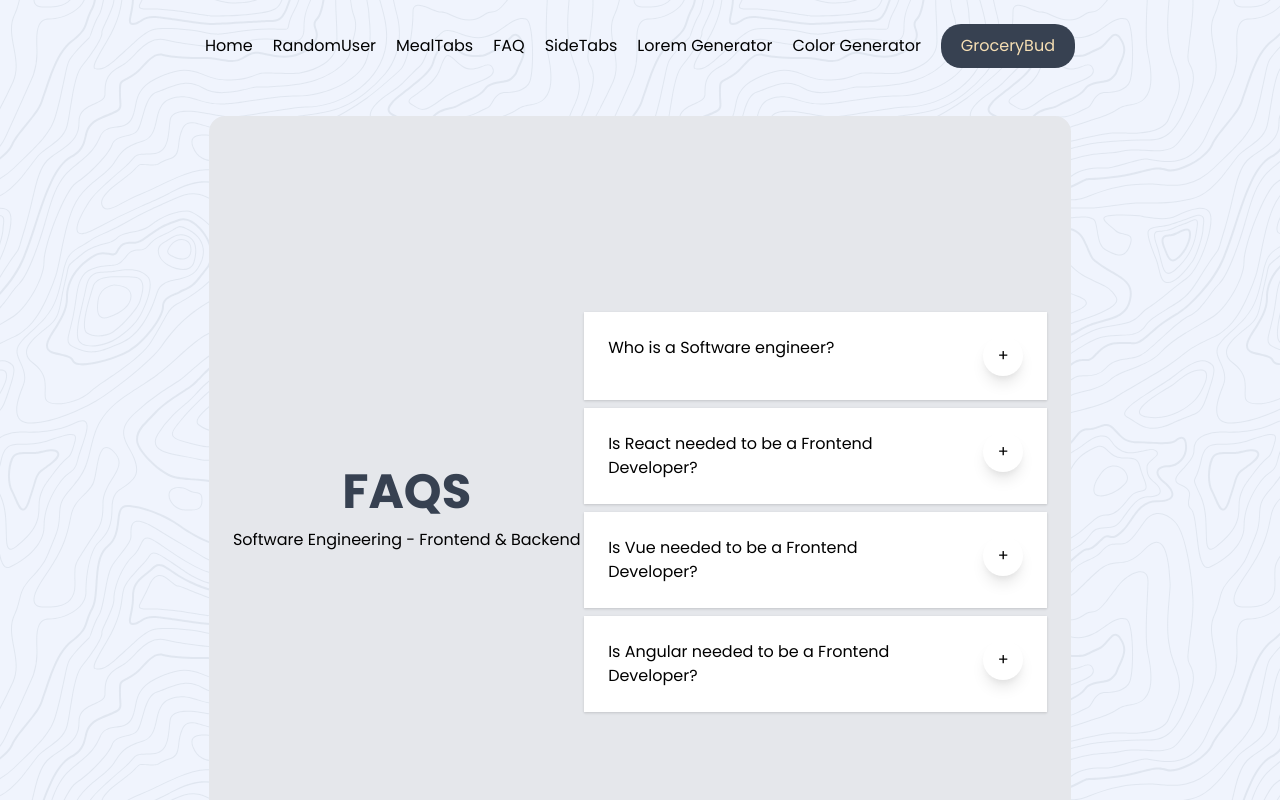
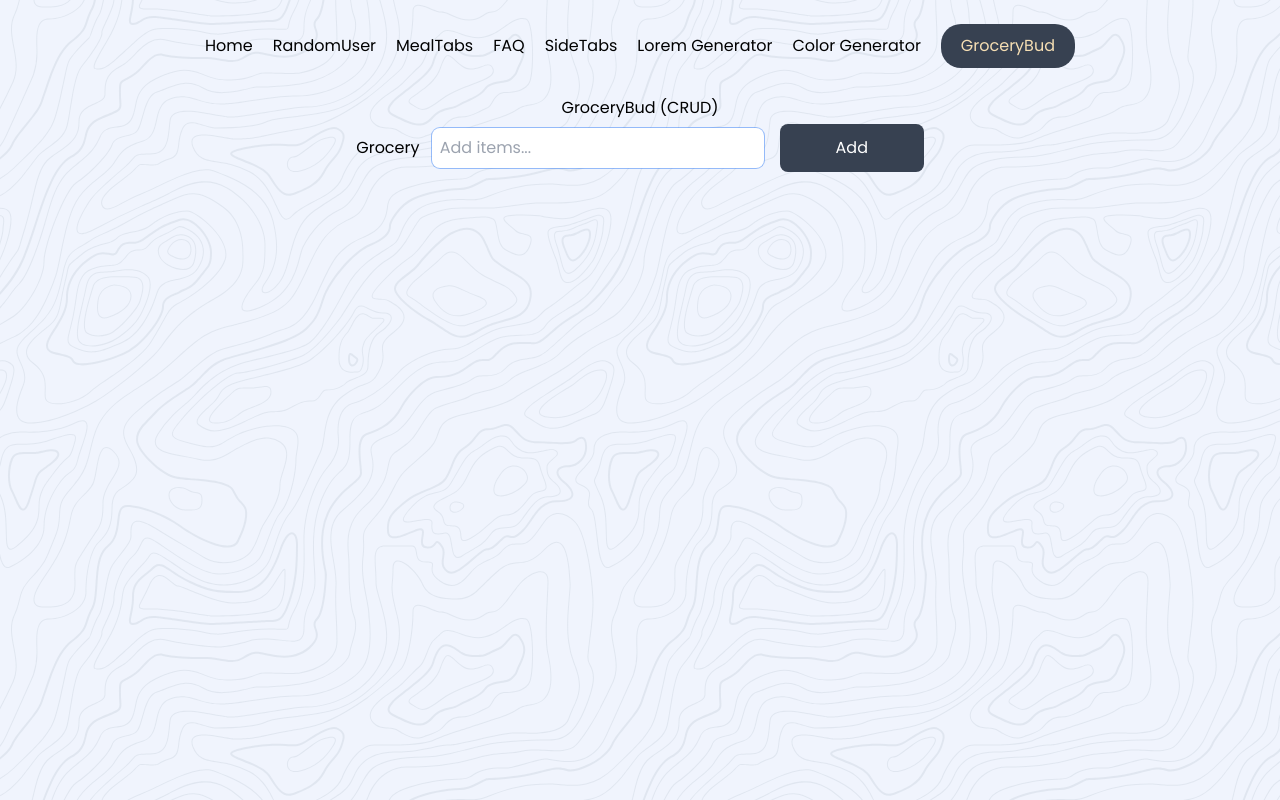
Before and after one commit to mrWealthid/projectLogic, a React (Create React App) app: page /grocery in a window 1280 px wide. Shown: the top 800 px of the page. Built offline with nearby package versions, Linux system fonts and the light colour scheme.

Commit message:
added the grocery-crud

```diff
--- a/src/App.js
+++ b/src/App.js
@@ -9,6 +9,7 @@ import DataGenerator from "./components/DataGenerator";
 import ColorGenerator from "./components/ColorGenerator";
 import FAQ from "./components/FAQ";
 import Home from "./components/Home";
+import GroceryBud from "./components/GroceryBud";
 
 const App = () => {
   return (
@@ -24,7 +25,7 @@ const App = () => {
           <Route path={"/Lorem"} component={DataGenerator} />
           <Route path={"/colorGen"} component={ColorGenerator} />
           <Route path={"/Faq"} component={FAQ} />
-          <Route path={"/grocery"} component={FAQ} />
+          <Route path={"/grocery"} component={GroceryBud} />
         </Switch>
       </div>
     </div>
--- /dev/null
+++ b/src/components/Alert.js
@@ -0,0 +1,17 @@
+import React from "react";
+
+const Alert = ({ value, status }) => {
+  return (
+    <div
+      className={`${
+        status === ("delete" && "deleteAll") && "bg-red-100"
+      } bg-gray-200 p-4 w-6/12 mx-auto`}
+    >
+      <p className={`${status === "delete" ? " text-red-800" : "text-black"}`}>
+        {value}{" "}
+      </p>
+    </div>
+  );
+};
+
+export default Alert;
--- a/src/components/GroceryBud.js
+++ b/src/components/GroceryBud.js
@@ -1,7 +1,127 @@
-import React from "react";
+import React, { useState, useEffect } from "react";
+import GroceryList from "./GroceryList";
+import Alert from "./Alert";
 
 const GroceryBud = () => {
-  return <div></div>;
+  const [items, setItems] = useState([]);
+  const [value, setValue] = useState("");
+  const [isEditing, setIsEditing] = useState(false);
+  const [alert, setAlert] = useState({ type: false, value: "", status: "" });
+  const [editId, setEditId] = useState(null);
+
+  useEffect(() => {
+    const timeout = setTimeout(() => {
+      setAlert({ ...alert, type: false });
+    }, 2000);
+    return () => clearTimeout(timeout);
+  }, [alert]);
+
+  useEffect(() => {
+    let getItems = JSON.parse(localStorage.getItem("grocery"));
+
+    getItems && setItems(getItems);
+  }, []);
+
+  useEffect(() => {
+    localStorage.setItem("grocery", JSON.stringify(items));
+  }, [items]);
+
+  const handleSubmit = (e) => {
+    e.preventDefault();
+
+    if (!value) {
+      customAlert(true, "Add an Item");
+    } else if (value && isEditing) {
+      setItems(
+        items.map((item) =>
+          item.id === editId ? { ...item, title: value } : item
+        )
+      );
+      customAlert(true, "Item is Updated");
+      setIsEditing(false);
+      setValue("");
+    } else {
+      const newItem = { id: Date.now(), title: value };
+
+      customAlert(true, "Item Added");
+
+      setItems([...items, newItem]);
+
+      setValue("");
+    }
+  };
+
+  //function in function using Es6 features
+  const customAlert = (type, value, status) => {
+    setAlert({ type, value, status });
+  };
+
+  const handleEdit = (id) => {
+    setIsEditing(true);
+    setEditId(id);
+
+    // You can use find to get the value
+    const selectItem = items.find((item) => item.id === id);
+    setValue(selectItem.title);
+  };
+
+  const handleDel = (id) => {
+    setItems(items.filter((item) => item.id !== id));
+    customAlert(true, "Item Deleted", "delete");
+    setValue("");
+  };
+
+  return (
+    <div className="text-center">
+      {alert.type ? <Alert {...alert} /> : null}
+
+      <h3 className="mt-5"> GroceryBud (CRUD)</h3>
+      <form onSubmit={handleSubmit} className="mb-6">
+        <label htmlFor="grocery">Grocery</label>{" "}
+        <input
+          className={`${
+            alert.value === "Add an item" && " ring-2 ring-red-500"
+          } ring-1 mt-2 ml-2 mb-4 md:mb-0  rounded-lg p-2`}
+          id="grocery"
+          type="type"
+          value={value}
+          placeholder={"Add items..."}
+          onChange={(e) => setValue(e.target.value)}
+        />
+        <button
+          className="bg-gray-700 rounded-lg w-36 ml-4 p-3 text-white"
+          type="submit"
+        >
+          {isEditing ? "Edit" : "Add"}
+        </button>
+      </form>
+
+      {items.length > 0 && (
+        <div className="">
+          {items.map((item, index) => (
+            <GroceryList
+              key={item.id}
+              {...item}
+              handleDel={handleDel}
+              handleEdit={handleEdit}
+              setIsEditing={setIsEditing}
+            />
+          ))}
+
+          <p
+            className="cursor-pointer underline"
+            onClick={() => {
+              customAlert(true, "All Items Removed", "deleteAll");
+              setItems([]);
+              setValue("");
+            }}
+          >
+            Clear Items
+          </p>
+        </div>
+      )}
+    </div>
+  );
 };
 
 export default GroceryBud;
--- /dev/null
+++ b/src/components/GroceryList.js
@@ -0,0 +1,25 @@
+import React from "react";
+import { FaEdit, FaTrash } from "react-icons/fa";
+
+const GroceryList = ({ id, title, handleDel, handleEdit }) => {
+  return (
+    <div className="flex justify-between">
+      <p>{title} </p>
+      <div className="flex">
+        <span
+          onClick={() => {
+            handleEdit(id);
+          }}
+          className="mr-5 cursor-pointer"
+        >
+          <FaEdit color="cadetBlue" />
+        </span>{" "}
+        <span className="cursor-pointer" onClick={() => handleDel(id)}>
+          <FaTrash color="red" />
+        </span>
+      </div>
+    </div>
+  );
+};
+
+export default GroceryList;
```
